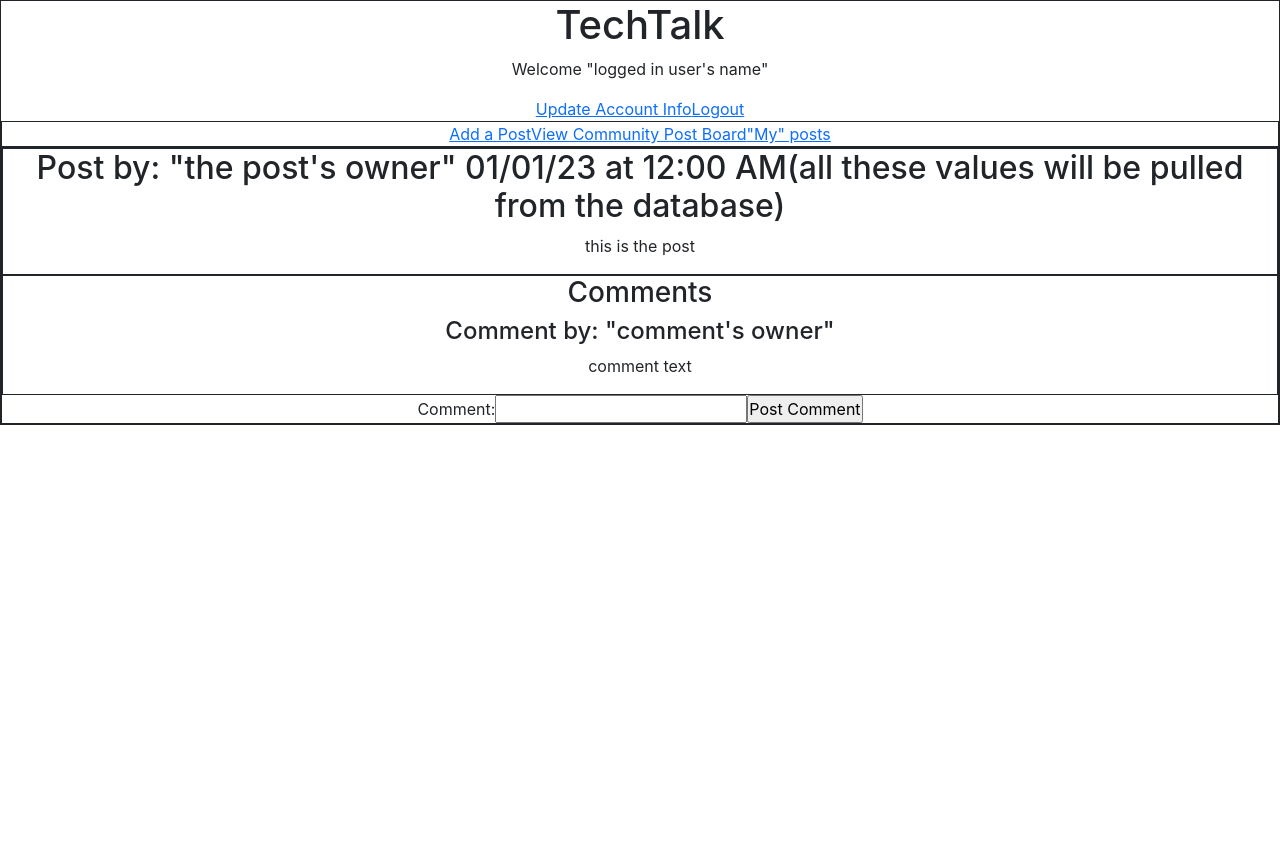
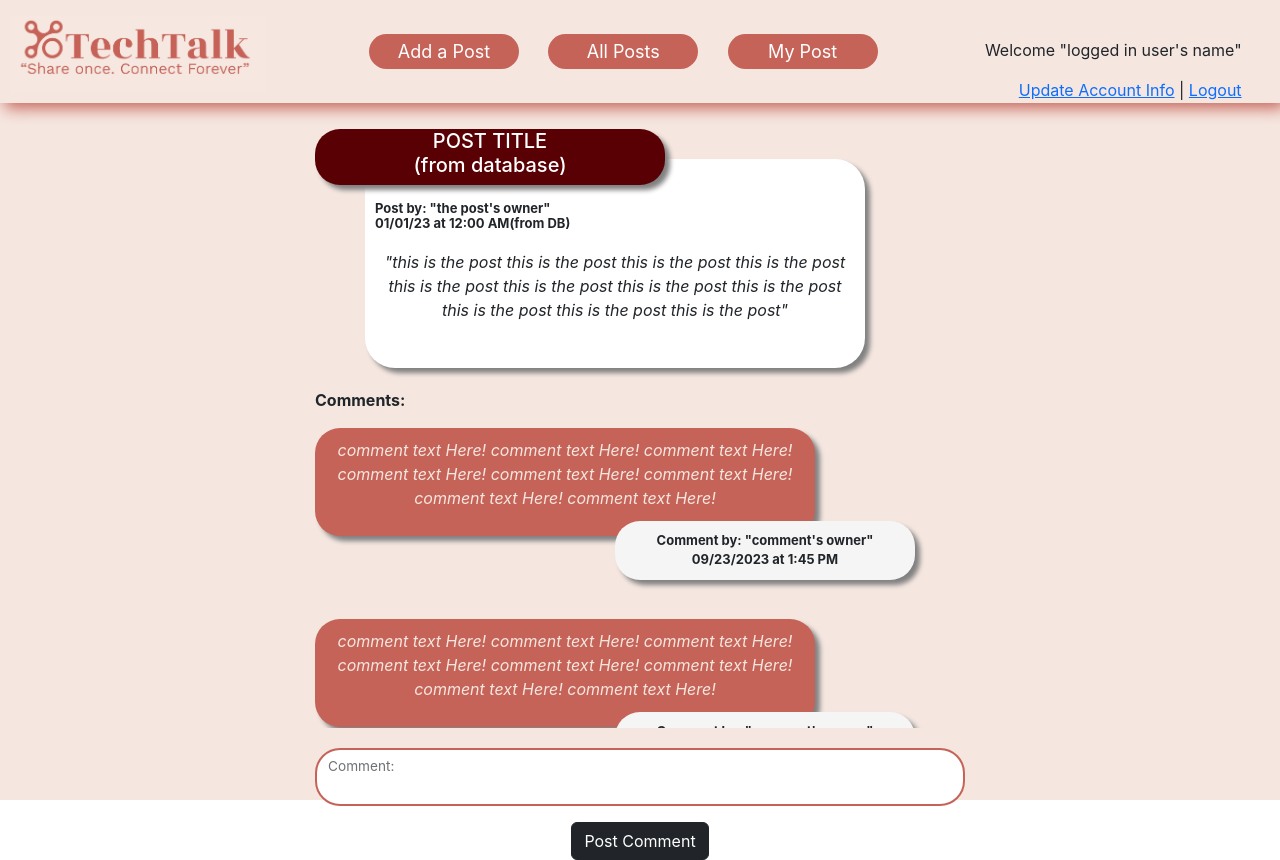
Before and after one commit to Cameronjs222/TechTalk, a React (Create React App) app in the folder client/: page /viewPost in a window 1280 px wide. Before the commit the page ends 800 px from the top, so only its background shows below. Built offline with nearby package versions, Linux system fonts and the light colour scheme; no server answers; a web font is replaced by a local one.

Commit message:
viewPost CSS

```diff
--- a/client/src/App.css
+++ b/client/src/App.css
@@ -44,7 +44,7 @@
 }
 
 
-/* For Log in and Registration */
+/* LOG IN & REGISTRATION PAGE */
 .logregmain{
   width: 100%;
   height: 100vh;
@@ -58,7 +58,7 @@
 
 
 
-/* For Login */
+/* FOR LOGIN*/
 
 .logForm{
   width: 50%;
@@ -70,7 +70,7 @@
   width: 50%;
   height: 100% auto;
   background-color: #f5e7e0;
-  margin-top: 8%;
+  margin-top: 3%;
 
 }
 
@@ -86,6 +86,7 @@
 }
 
 
+/* FOR REGISTRATION */
 
 .regText {
   font-family: 'Rozha One', serif;
@@ -93,3 +94,190 @@
   color: #f5e7e0;
   padding-bottom: 20px;
 }
+
+/* VIEW POST */
+
+.vpMain{
+  width: 100%;
+  height: 100vh;
+  background-color: #f5e7e0;
+  margin: auto;
+  border: none;
+}
+
+.navBar{
+  display: flex;
+  background-color: #f5e7e0;
+  justify-content: space-between;
+  font-family: 'Inter', sans-serif;
+  box-shadow: 5px 5px 15px #c66358;
+
+}
+
+#logo2{
+  width: 20%;
+  margin-top: 15px;
+  margin-left: 10px;
+  margin-bottom: 10px;
+
+}
+
+.navLinks{
+  margin-top: 4%;
+  flex-grow: 2;
+  margin: auto;
+  margin-left: 5%;
+
+}
+
+.userLink{
+  margin-top: 3%;
+  flex-grow: 1;
+  text-align: right;
+  padding-right: 3%;
+}
+
+.addP,
+.allP{
+  margin-right: 5%;
+  border-radius: 25px;
+  width: 150px;
+  height: 35px;
+  background-color: #c66358;
+  border: none;
+  color: white;
+  font-size: large;
+}
+
+.myP{
+  border-radius: 25px;
+  width: 150px;
+  height: 35px;
+  background-color: #c66358;
+  border: none;
+  color: white;
+  font-size: large;
+}
+
+.addP:hover,
+.allP:hover,
+.myP:hover{
+  background-color: #590004;
+}
+
+.viewCont{
+  margin: auto;
+  width: 650px;
+  margin-top: 2%;
+
+}
+
+.fpTitle{
+  background-color: #590004;
+  color: white;
+  border-radius: 25px;
+  width: 350px;
+  position: absolute;
+  z-index: 1;
+  box-shadow: 5px 5px 5px gray;
+}
+
+.friendPost{
+  text-align: center;
+}
+
+
+.fpost{
+  background-color: white;
+  width: 500px;
+  padding: 10px;
+  padding-top: 40px;
+  position: relative;
+  left: 50px;
+  top: 30px;
+  border-radius: 30px;
+  box-shadow: 5px 5px 5px gray;
+}
+
+.postInfo,
+.postInfo2{
+  text-align: left;
+  font-weight: bold;
+  font-size: small;
+}
+
+.postInfo2{
+  position: relative;
+  top: -20px;
+}
+
+
+/* COMMENTS */
+.iPost{
+  font-style: italic;
+  position: relative;
+  top: -20px;
+}
+
+.coms{
+  margin-top: 50px;
+  text-align: left;
+  font-size: medium;
+  font-weight: bold;
+}
+
+.comments{
+  height: 300px;
+  overflow: auto;
+  margin-bottom: 20px;
+}
+
+.comments::-webkit-scrollbar {
+  width: 10px;
+}
+
+.comments::-webkit-scrollbar-track {
+  border-radius: 8px;
+  background-color: #e7e7e7;
+  border: 1px solid #cacaca;
+}
+
+.comments::-webkit-scrollbar-thumb {
+  border-radius: 8px;
+  background-color: #d55959;
+}
+
+
+.comnts{
+  background-color:#c66358;
+  position: relative;
+  width: 500px;
+  color: #f5e7e0;
+  padding: 10px;
+  border-radius: 25px;
+  padding: 10px;
+  box-shadow: 5px 5px 5px gray;
+}
+
+.icom{
+  font-style: italic;
+}
+
+.comUser{
+  position: relative;
+  background-color: whitesmoke;
+  width: 300px;
+  border-radius: 25px;
+  top: -15px;
+  left: 300px;
+  padding: 10px;
+  font-weight: bold;
+  font-size: small;
+  box-shadow: 5px 5px 5px gray;
+}
+
+
+#postComment{
+  border-radius: 25px;
+  border: #c66358 2px solid;
+}
--- a/client/src/components/LoginReg.jsx
+++ b/client/src/components/LoginReg.jsx
@@ -1,5 +1,5 @@
 import React, { useState } from 'react'
-import logo from '../img/logo2-4.jpg';
+import logo from '../img/logo2-5.jpg';
 import { useNavigate } from 'react-router-dom';
 import axios from 'axios';
 
--- a/client/src/components/viewPost.jsx
+++ b/client/src/components/viewPost.jsx
@@ -1,50 +1,109 @@
 //Made by Jonathan
 //this is the page that displays the individual post and the ability to make a comment on it
 import React from 'react';
+import {useState, useEffect} from 'react';
+import {useParams} from 'react-router-dom';
+import axios from 'axios';
+import logo from '../img/logo2-4.jpg';
 
 
 const ViewPost = () => {
 
+    const {id} = useParams();
+    const [post, setPost] = useState({});
+    const [comment, setComment] = useState({});
+
+    useEffect(() => {
+        axios.get(`http://localhost:8000/api/post/${id}`)
+            .then(res => {
+                setPost(res.data)
+            })
+            .catch(err => console.log(err))
+    }, [])
+
+    useEffect(() => {
+        axios.get("http://localhost:8000/api/comment")
+            .then(res => {
+                setComment(res.data)
+            })
+            .catch(err => console.log(err))
+    }, [])
+
+    function onChangeHandler(e){
+        setComment({
+            ...comment,
+            [e.target.name]: e.target.value
+        })
+    }
+
+
+    function submitComment(e){
+        e.preventDefault();
+        axios.post("http://localhost:8000/api/comment", comment)
+            .then(res => console.log(res))
+            .catch(err => console.log(err))
+    }
+
 
     return (
-        <div>
-            <div style={{border: "solid",borderWidth: "1px",}}>
-                <h1>TechTalk</h1>
-                <div>
-                    <p>Welcome "logged in user's name" </p>
-                    <a href="/updateuser?">Update Account Info</a>
-                    <a href="/logout?">Logout</a>
+        <div className='vpMain'>
+                <div className='navBar'>
+                    <img src={logo} alt='Logo' id='logo2'/>
+                    <div className='navLinks'>
+
+                        <a href=""><button className='addP'>Add a Post</button></a>
+                        <a href=""><button className='allP'>All Posts</button></a>
+                        <a href=""><button className='myP'>My Post</button></a>
+
+                    </div>
+                    <div className='userLink'>
+                        <p>Welcome "logged in user's name" </p>
+                        <a href="/updateuser?">Update Account Info</a> | <a href="/logout?">Logout</a>
+                    </div>
                 </div>
-                <div style={{border: "solid",borderWidth: "1px",}}>
-                    <a href="">Add a Post</a>
-                    <a href="">View Community Post Board</a>
-                    <a href="">"My" posts</a>
-                </div>
-                <div style={{border: "solid",borderWidth: "1px",}}>
-                    <div style={{border: "solid",borderWidth: "1px",}}>
-                        <h2>Post by: "the post's owner" 01/01/23 at 12:00 AM(all these values will be pulled from the database)</h2>
-                        <p>this is the post</p>
+
+
+
+                <div className='viewCont'>
+                    <div className='friendPost'>
+                        <div className='fpTitle'><h5>POST TITLE <br />(from database)</h5></div>
+                        <div className='fpost'>
+                            <p className='postInfo'>Post by: "the post's owner" </p>
+                            <p className='postInfo2'>01/01/23 at 12:00 AM(from DB)</p>
+                            <p className='iPost'>"this is the post  this is the post this is the post this is the post this is the post  this is the post this is the post  this is the post this is the post this is the post this is the post"</p>
+                        </div>
                     </div>
-                    <div style={{border: "solid",borderWidth: "1px",}}>
-                        <h3>Comments</h3>
-                        {/* this is where the comments will be displayed in a potential for loop */}
+                    <p className='coms'>Comments:</p>
+                    <div className='comments'>
+                            {/* this is where the comments will be displayed in a potential for loop */}
                         {/*for loop */}
-                        <div>
-                            <h4>Comment by: "comment's owner"</h4>
-                            <p>comment text</p>
-                        </div>
+                            <div className='comnts'><p className='icom'>comment text Here! comment text Here! comment text Here! comment text Here! comment text Here! comment text Here! comment text Here! comment text Here!</p></div>
+                            <div className='comUser'>
+                                Comment by: "comment's owner" <br />
+                                09/23/2023 at 1:45 PM
+                            </div> <br />
+{/* just to see how it looks like when theres more comments */}
+                            <div className='comnts'><p className='icom'>comment text Here! comment text Here! comment text Here! comment text Here! comment text Here! comment text Here! comment text Here! comment text Here!</p></div>
+                            <div className='comUser'>
+                                Comment by: "comment's owner" <br />
+                                09/23/2023 at 1:45 PM
+                            </div> <br />
+
+
                         {/*end for loop */}
                     </div>
-                    <div>
-                        <form action="">
-                            <label htmlFor="comment">Comment:</label>
-                            <input type="text" name="comment" />
-                            <input type="submit" value="Post Comment" />
+                    <div >
+                        <form action={submitComment}>
+                            <div className='form-floating mb-3'>
+                                <input type="text" name="content" className="form-control" id='postComment' onChange={onChangeHandler}/>
+                                <label htmlFor="content">Comment:</label>
+                            </div>
+                            <button type='submit' className='btn btn-dark'>Post Comment</button>
                         </form>
                     </div>
                 </div>
             </div>
-        </div>
+
     )
 }
 
```
Also changed, not shown: client/src/img/logo2-5.jpg (added).
